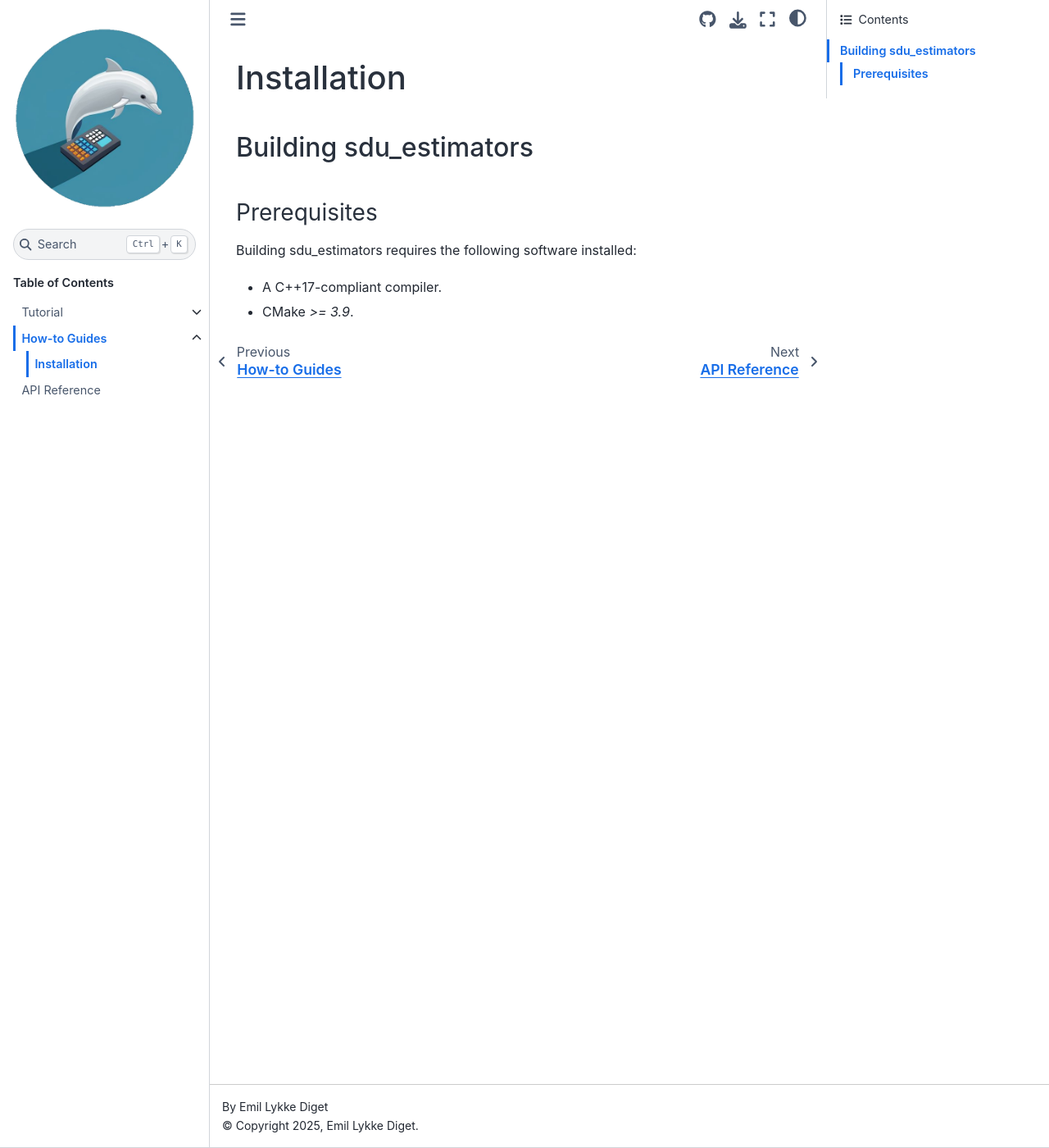
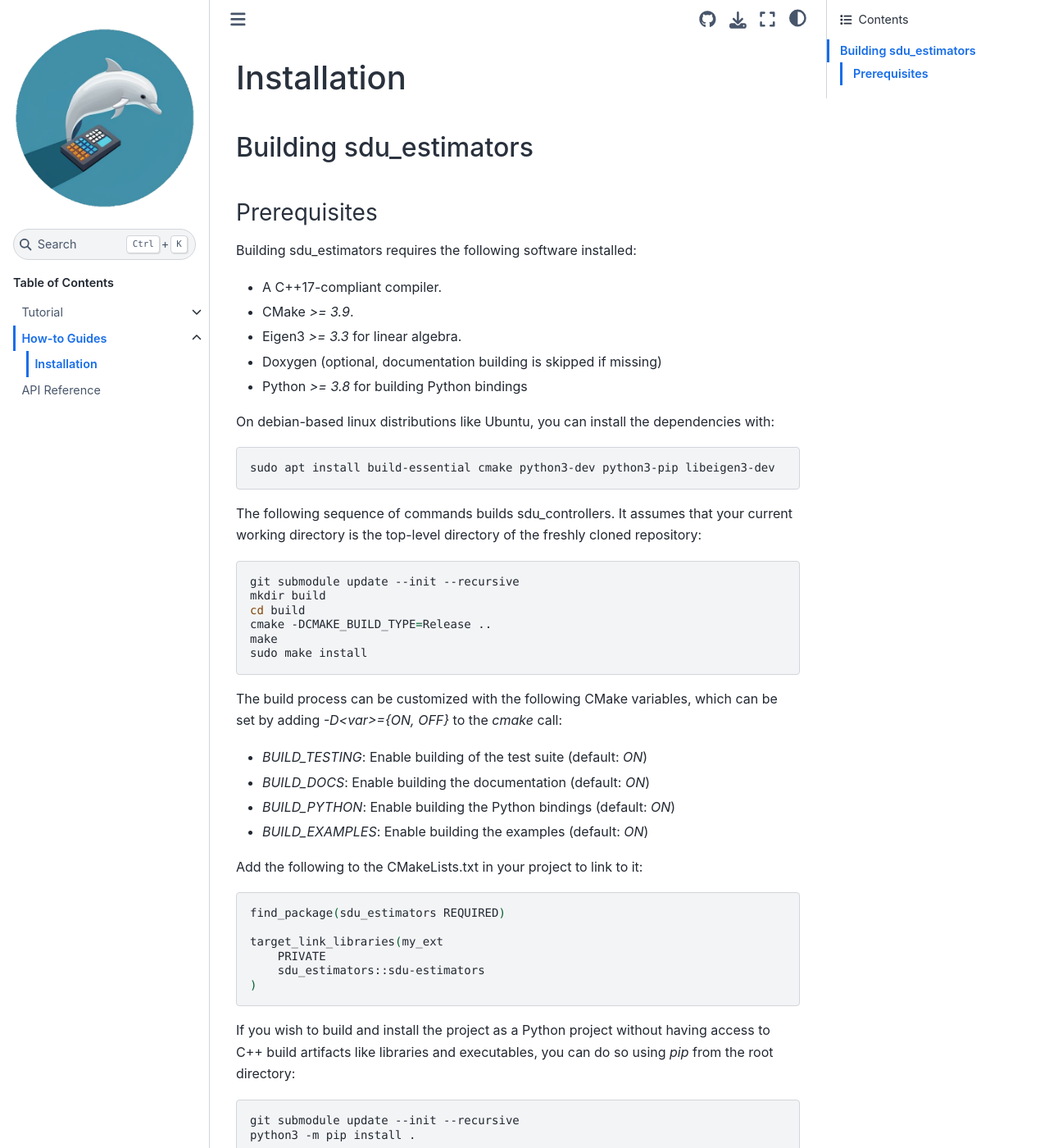
Before and after one commit to SDU-Robotics/sdu_estimators, a Sphinx documentation site: the page built from doc/pages/how_to_guides/installation.rst, in a window 1280 px wide and 1400 px high. Shown: the whole window at 82% size. Built offline with Sphinx 7.4.7 and the Sphinx Book theme 1.1.4, drawn with Linux system fonts in a browser that asks for light colours.

Commit message:
Installation instructions.

```diff
--- a/doc/pages/how_to_guides/installation.rst
+++ b/doc/pages/how_to_guides/installation.rst
@@ -17,3 +17,53 @@ Building sdu_estimators requires the following software installed:
 
 * A C++17-compliant compiler.
 * CMake `>= 3.9`.
+* Eigen3 `>= 3.3` for linear algebra.
+* Doxygen (optional, documentation building is skipped if missing)
+* Python `>= 3.8` for building Python bindings
+
+On debian-based linux distributions like Ubuntu, you can install the dependencies with:
+
+.. code-block:: bash
+
+    sudo apt install build-essential cmake python3-dev python3-pip libeigen3-dev
+
+The following sequence of commands builds sdu_controllers.
+It assumes that your current working directory is the top-level directory
+of the freshly cloned repository:
+
+.. code-block:: bash
+
+   git submodule update --init --recursive
+   mkdir build
+   cd build
+   cmake -DCMAKE_BUILD_TYPE=Release ..
+   make
+   sudo make install
+
+The build process can be customized with the following CMake variables,
+which can be set by adding `-D<var>={ON, OFF}` to the `cmake` call:
+
+* `BUILD_TESTING`: Enable building of the test suite (default: `ON`)
+* `BUILD_DOCS`: Enable building the documentation (default: `ON`)
+* `BUILD_PYTHON`: Enable building the Python bindings (default: `ON`)
+* `BUILD_EXAMPLES`: Enable building the examples (default: `ON`)
+
+Add the following to the CMakeLists.txt in your project to link to it:
+
+.. code-block:: bash
+
+    find_package(sdu_estimators REQUIRED)
+
+    target_link_libraries(my_ext
+        PRIVATE
+        sdu_estimators::sdu-estimators
+    )
+
+If you wish to build and install the project as a Python project without
+having access to C++ build artifacts like libraries and executables, you
+can do so using `pip` from the root directory:
+
+.. code-block:: bash
+
+   git submodule update --init --recursive
+   python3 -m pip install .
```
